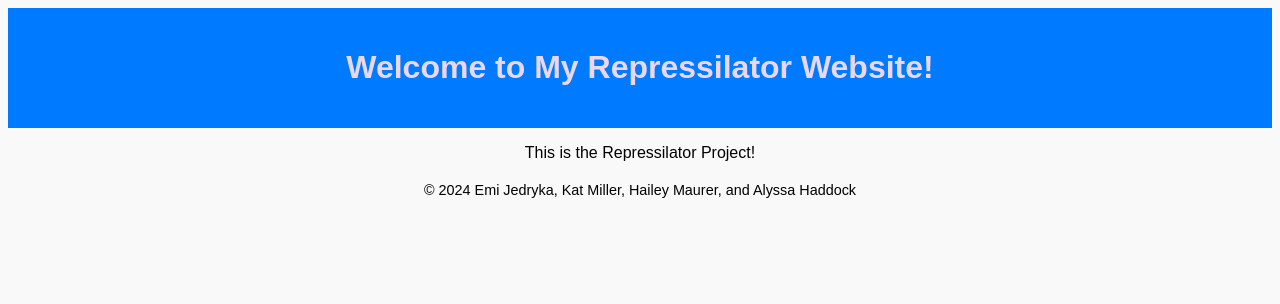
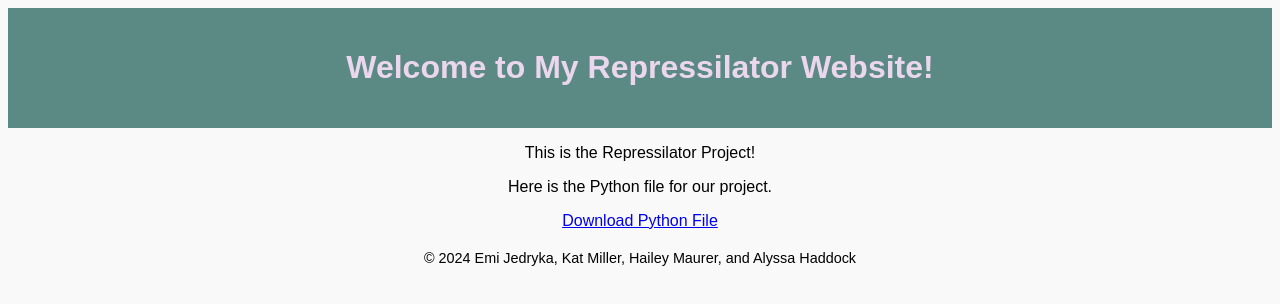
Before and after one commit to emijedryka/My-Website--Repressilator-project, a plain HTML site: page index.html in a window 1280 px wide. Drawn offline with Linux system fonts and the light colour scheme.

Commit message:
Add files via upload

```diff
--- a/index.html
+++ b/index.html
@@ -12,6 +12,9 @@
     </header>
     <main>
         <p>This is the Repressilator Project!</p>
+    <main>
+        <p>Here is the Python file for our project.</p>
+        <a href="repressilator_project.py" download>Download Python File</a>
     </main>
     <footer>
         <p>© 2024 Emi Jedryka, Kat Miller, Hailey Maurer, and Alyssa Haddock </p>
--- a/style.css
+++ b/style.css
@@ -4,7 +4,7 @@ body {
     background-color: #f9f9f9;
 }
 header {
-    background-color: #007BFF;
+    background-color: #5b8984;
     color: rgb(235, 215, 237);
     padding: 20px;
 }
```
